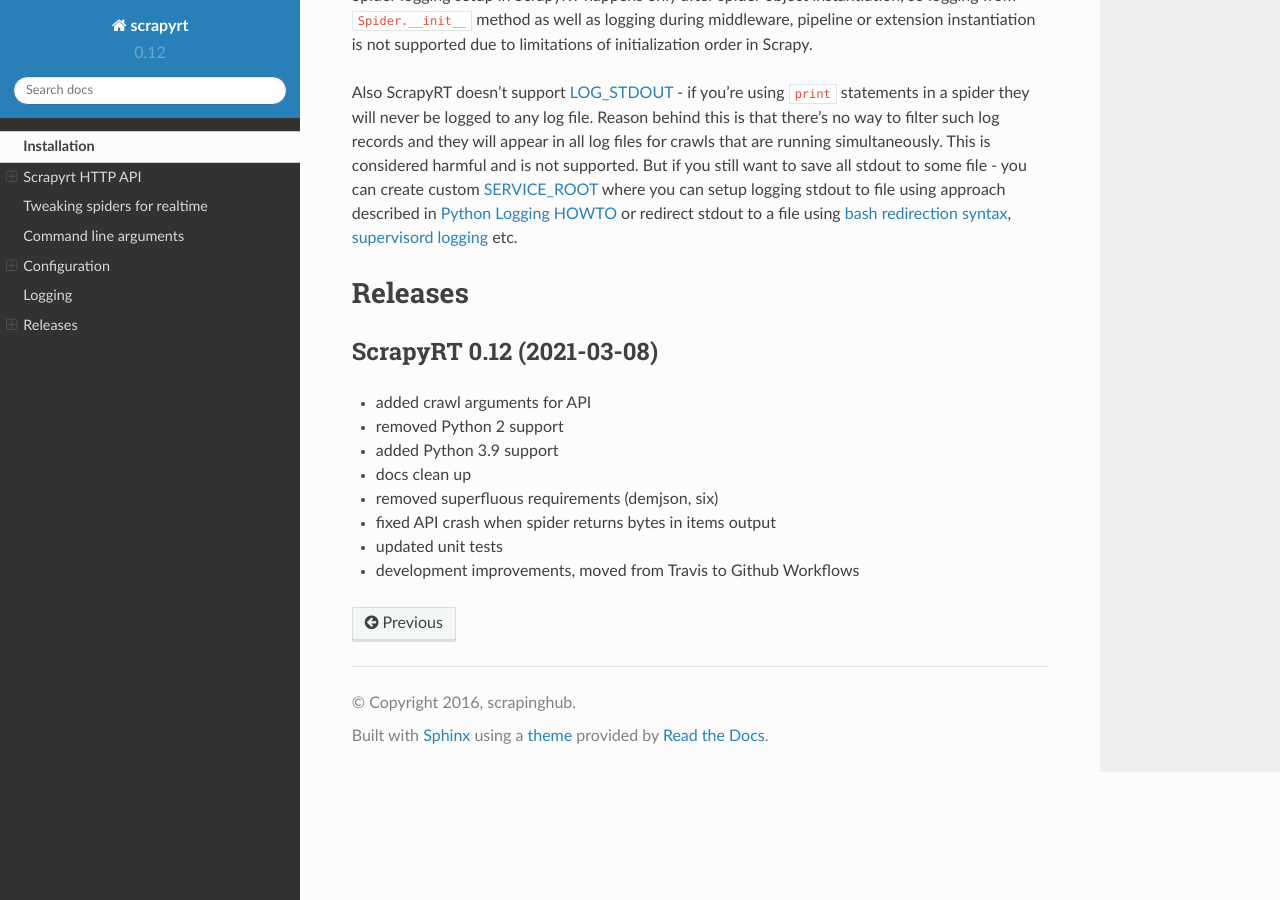
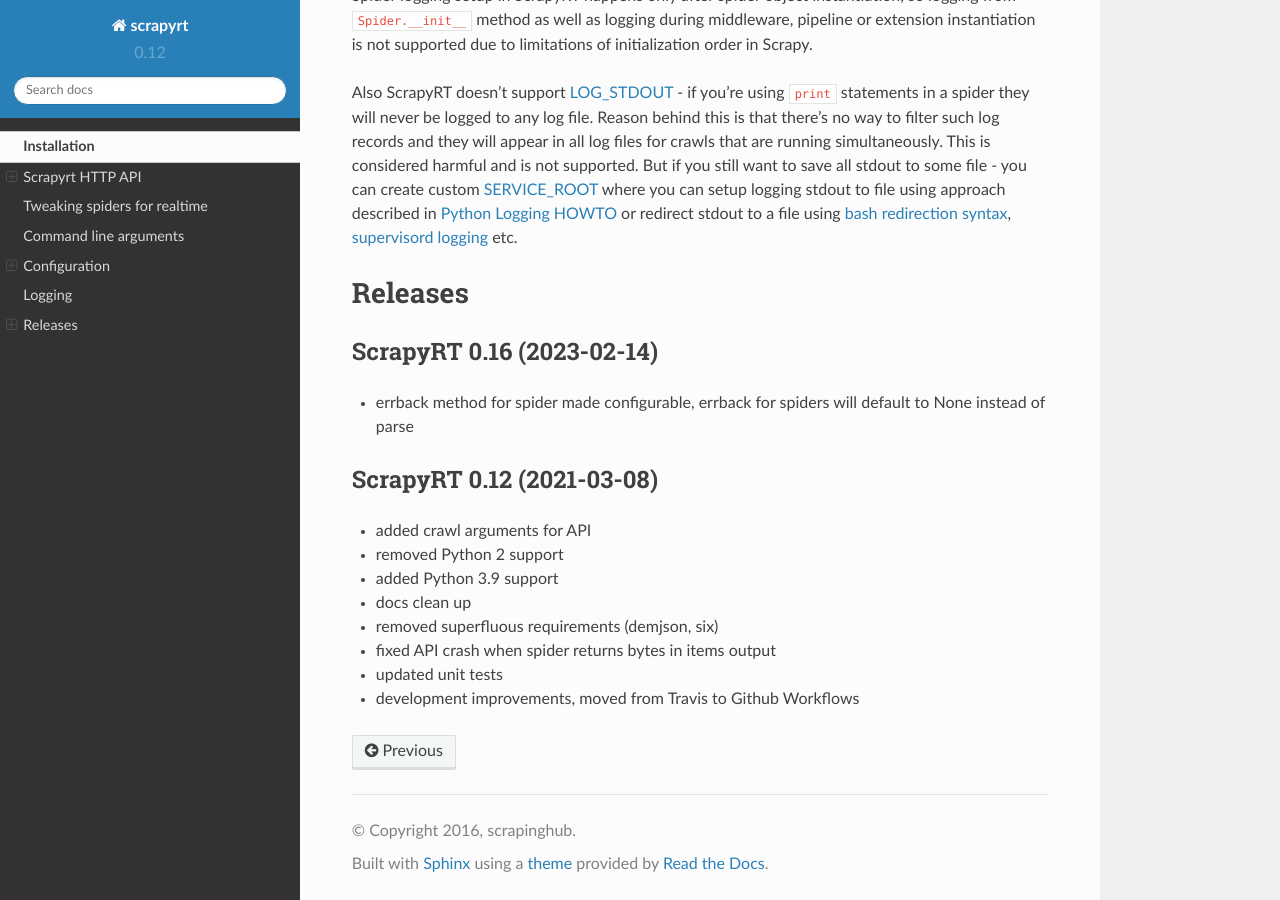
Before and after one commit to scrapinghub/scrapyrt, a Sphinx documentation site: the page built from docs/source/api.rst, in a window 1280 px wide and 900 px high, scrolled down 12047 px. Built offline with Sphinx 7.4.7 and the Read the Docs theme 2.0.0, drawn with Linux system fonts in a browser that asks for light colours.

Commit message:
0.16 release

```diff
--- a/docs/source/api.rst
+++ b/docs/source/api.rst
@@ -588,6 +588,10 @@
 
 Releases
 ========
+ScrapyRT 0.16 (2023-02-14)
+--------------------------
+- errback method for spider made configurable, errback for spiders will default to None instead of parse
+
 ScrapyRT 0.12 (2021-03-08)
 --------------------------
 - added crawl arguments for API
```
Also changed, not shown: 1 other file.
